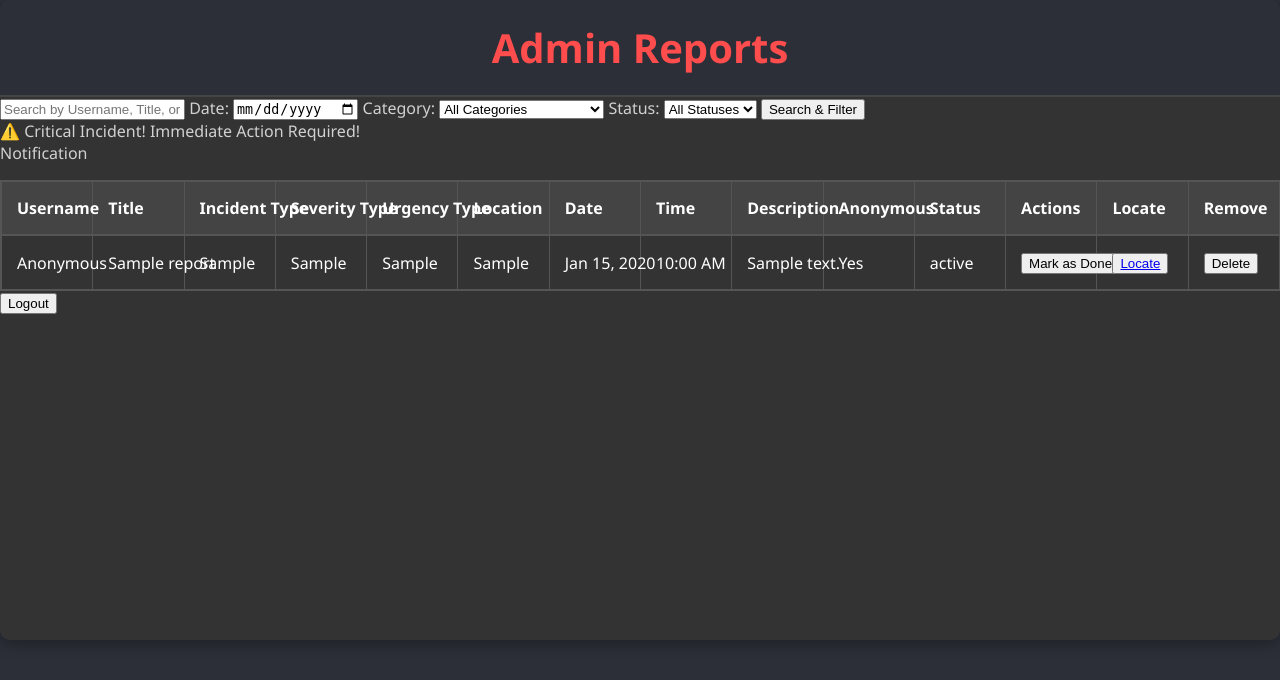
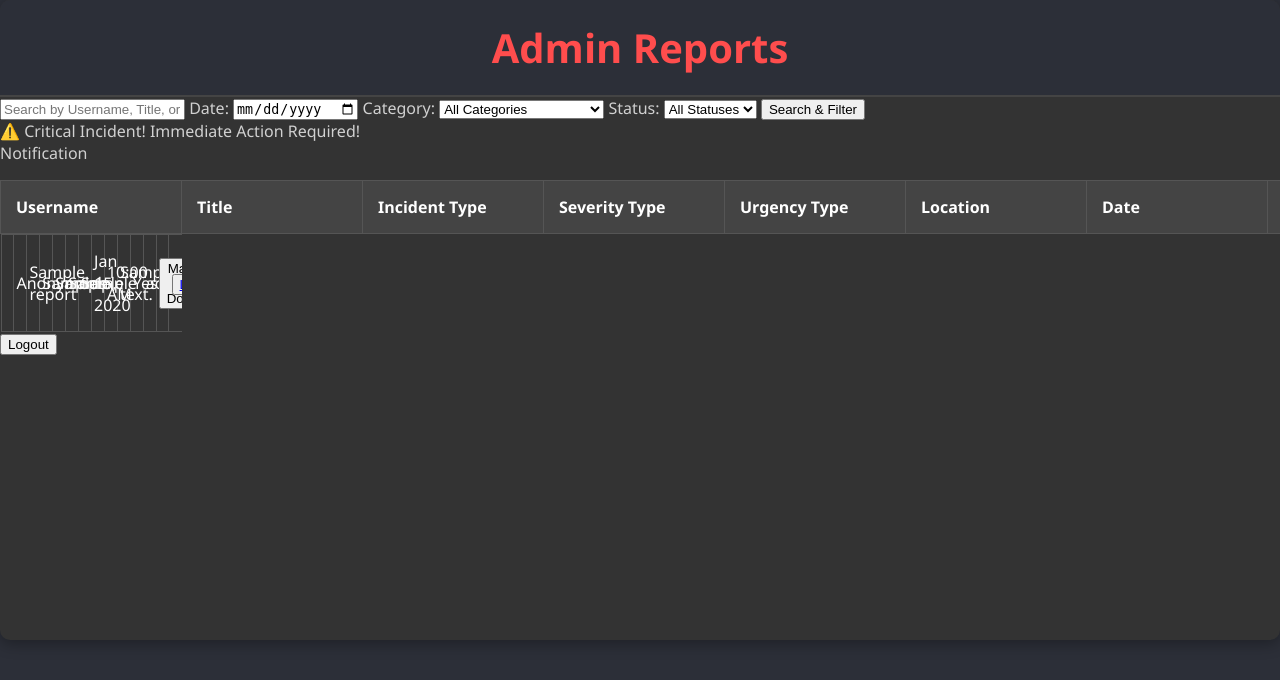
Before and after one commit to incident657/Main, a Flask app: page /search_filter_reports in a window 1280 px wide. Shown: the top 680 px of the page. Run offline with Flask 3, Linux system fonts and the light colour scheme; tables that the repository leaves empty hold one stand-in row (values such as "Sample post").

Commit message:
Update admin_reports.html

```diff
--- a/templates/admin_reports.html
+++ b/templates/admin_reports.html
@@ -31,12 +31,11 @@ h2 {
 .search-form {
     display: flex;
     justify-content: flex-end;
-    margin: 10px 0;
+    padding: 10px;
+    background-color: #2c2f38;
     position: sticky;
     top: 70px; /* Below the title */
-    background-color: #2c2f38;
     z-index: 1000;
-    padding: 10px;
     border-bottom: 2px solid #444;
 }
 
@@ -78,33 +77,43 @@ h2 {
 }
 
 table {
+    border-collapse: collapse;
     width: 100%;
-    border-collapse: collapse;
-    border: 1px solid #555;
     margin: 0;
-    overflow: auto;
 }
 
 thead {
     position: sticky;
     top: 130px; /* Below the search form */
+    z-index: 900;
     background-color: #444;
-    z-index: 900;
 }
 
-th, td {
+thead th {
+    font-weight: bold;
+    color: #fff;
     padding: 15px;
     text-align: left;
     border: 1px solid #555;
+    white-space: nowrap;
 }
 
-th {
-    font-weight: bold;
-    color: #fff;
-    white-space: nowrap; /* Prevents text from wrapping */
+tbody {
+    display: block;
+    max-height: calc(100% - 180px); /* Adjust for sticky title and search form */
+    overflow: auto;
 }
 
-td {
+tbody tr {
+    display: table;
+    width: 100%;
+    table-layout: fixed; /* Prevent column shrinking */
+}
+
+tbody td {
+    padding: 15px;
+    text-align: left;
+    border: 1px solid #555;
     background-color: #333;
     color: #fff;
 }
@@ -117,29 +126,9 @@ tr:hover td {
     background-color: #555;
 }
 
-tbody {
-    display: block;
-    overflow: auto;
-    max-height: calc(100% - 50px); /* Keeps the body scrollable */
-    white-space: nowrap; /* Prevents text wrapping */
-}
-
-thead th {
-    position: sticky;
-    top: 130px; /* Below the search form */
-    z-index: 900;
-}
-
-tbody tr {
-    display: table;
-    width: 100%;
-    table-layout: fixed; /* Prevents columns from shrinking */
-}
-
-thead, tbody tr {
-    display: table;
-    width: 100%;
-    table-layout: fixed;
+/* Expand column width for better readability */
+th, td {
+    min-width: 150px;
 }
 
 .filters-bar {
@@ -150,6 +139,7 @@ thead, tbody tr {
     z-index: 1000;
     border-top: 2px solid #444;
 }
+
 /* Change Feedback to white */
 .feedback {
     color: white;
```
